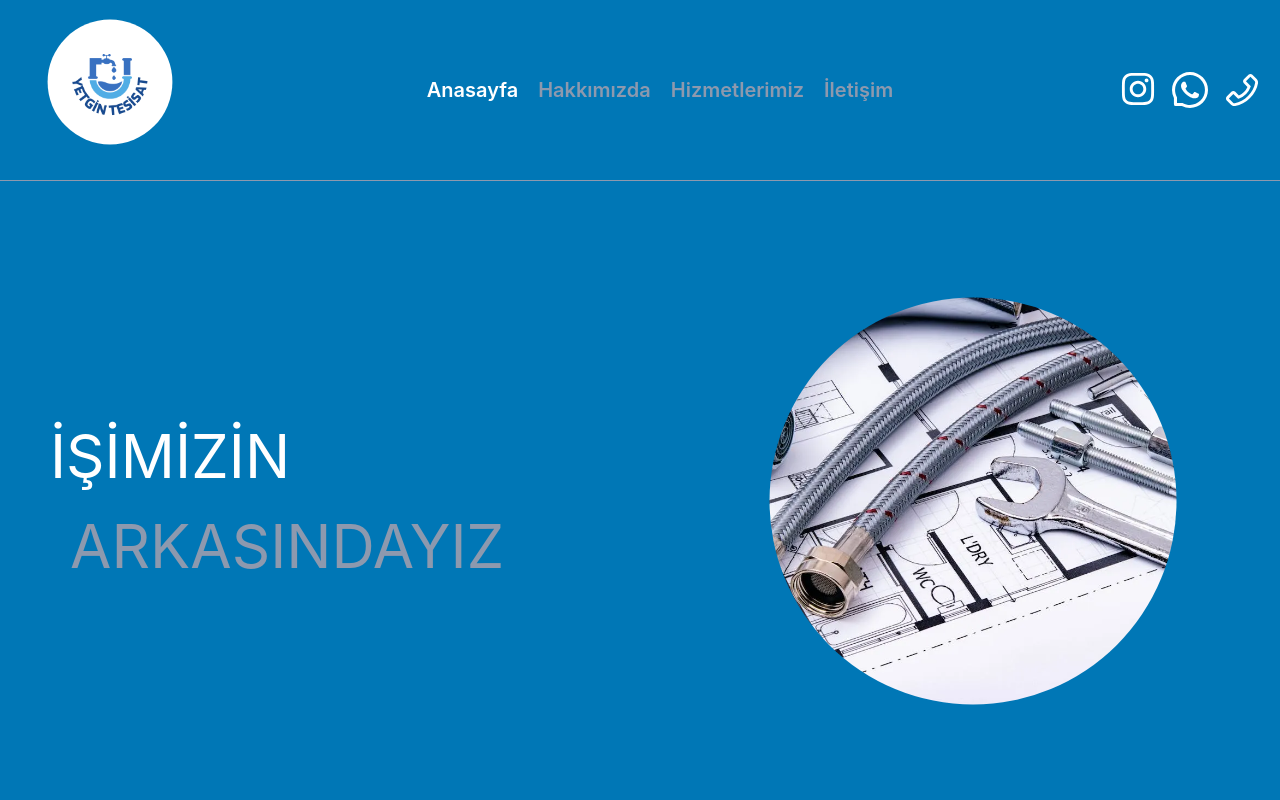
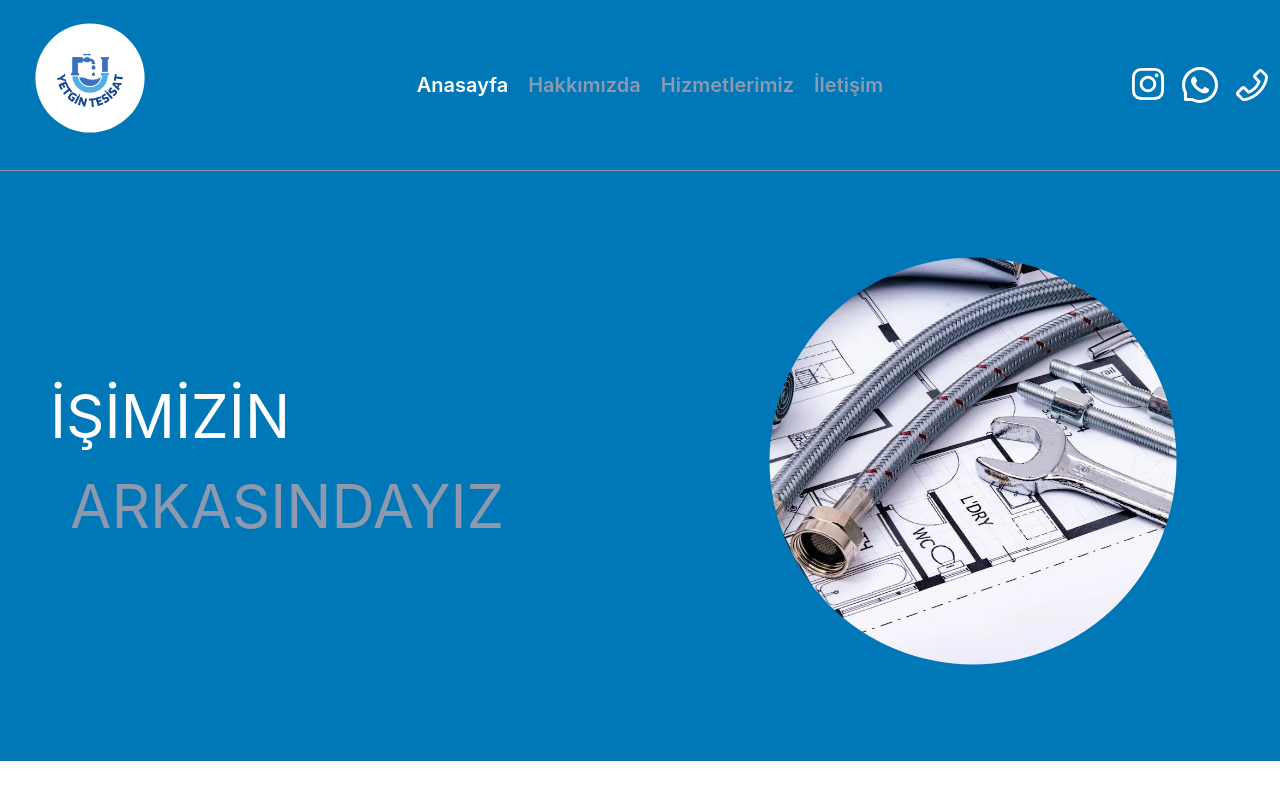
Before and after one commit to Bunyamin-35/tesisatizmirde, a React (Create React App) app in the folder client/: page / in a window 1280 px wide. Shown: the top 800 px of the page. Built offline with nearby package versions, Linux system fonts and the light colour scheme.

Commit message:
tesisatizmirde.com | update navbar-shrink nav menu

```diff
--- a/client/src/components/Hero/hero.module.scss
+++ b/client/src/components/Hero/hero.module.scss
@@ -2,8 +2,10 @@
     display: flex;
     justify-content: space-between;
     align-items: center;
-    height: 80vh;
+    height: 75vh;
     background: #0077b6;
+    margin-top: 161px;
+
 
     .hero_left {
         display: flex;
--- a/client/src/components/Navbar/index.jsx
+++ b/client/src/components/Navbar/index.jsx
@@ -10,12 +10,31 @@ import {
 
 import logo from "../../assets/logo.png"
 import { useInView } from 'react-intersection-observer';
+import { useState, useEffect } from "react";
 
 const Navbar = () => {
     const { ref: titleRef, inView: isTitleVisible } = useInView()
 
+    const [isNavbarFixed, setIsNavbarFixed] = useState(false);
+    const scrollThreshold = 80; // Adjust this threshold as needed
+
+    const handleScroll = () => {
+        if (window.scrollY > scrollThreshold) {
+            setIsNavbarFixed(true);
+        } else {
+            setIsNavbarFixed(false);
+        }
+    };
+
+    useEffect(() => {
+        window.addEventListener('scroll', handleScroll);
+        return () => {
+            window.removeEventListener('scroll', handleScroll);
+        };
+    }, []);
+
     return (
-        <nav className={styles.navigation_bar}>
+        <nav className={`${styles.navigation_bar}  ${isNavbarFixed && styles.navbar_fixed}`}>
             <Link to={"/"} className={styles.logo}>
                 <img src={logo} alt="" />
             </Link>
--- a/client/src/components/Navbar/navbar.module.scss
+++ b/client/src/components/Navbar/navbar.module.scss
@@ -1,22 +1,34 @@
 @import "../Variables/variables";
+// overflow: hidden;
+// background-color: #f1f1f1;
+// padding: 90px 10px;
+// transition: 0.4s;
+// position: fixed;
+// width: 100%;
+// top: 0;
+// z-index: 99;
 
 .navigation_bar {
-    // position: fixed;
     width: 100%;
     display: flex;
     justify-content: space-between;
     align-items: center;
-    padding: 0 20px;
+    padding: 10px 20px;
     border-bottom: .5px solid $links_color;
     background: #0077b6;
-    height: auto;
+
+    transition: 0.3s;
+    padding: 5px 10px;
+    top: 0;
+    z-index: 99;
+    position: fixed;
 
     .logo {
         display: flex;
         align-items: center;
         justify-content: center;
-        width: 160px;
-        height: 160px;
+        width: 140px;
+        height: auto;
         margin: 10px 10px;
 
 
@@ -89,6 +101,7 @@
                 font-size: 40px;
             }
         }
+
         .phone_icon {
             display: flex;
             justify-content: center;
@@ -102,6 +115,16 @@
             }
         }
     }
+}
+
+.navbar_fixed {
+    padding: 0 10px;
+    /* Other fixed position styles */
+}
+.logo_fixed {
+    width: 100px;
+    height: auto;
+    margin: 5px 10px;
 }
 
 @media screen and (max-width:768px) {
```
